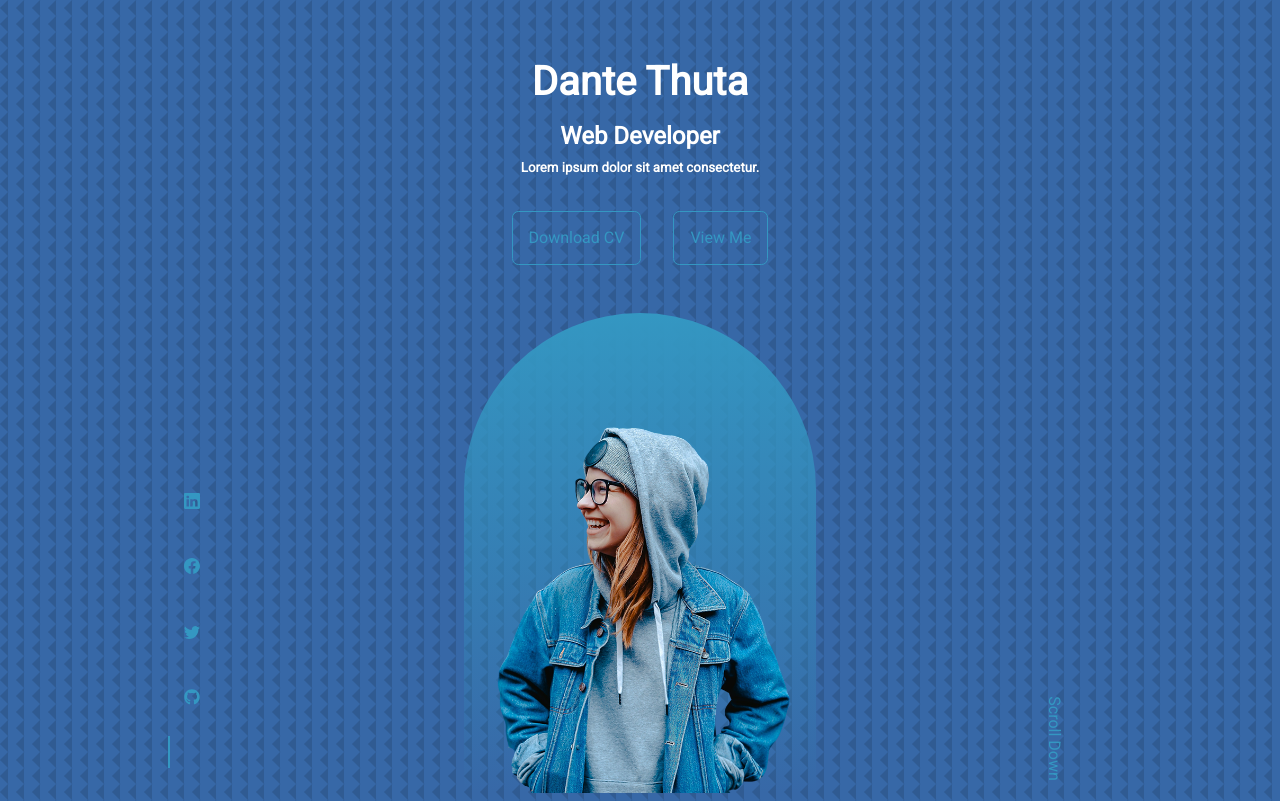
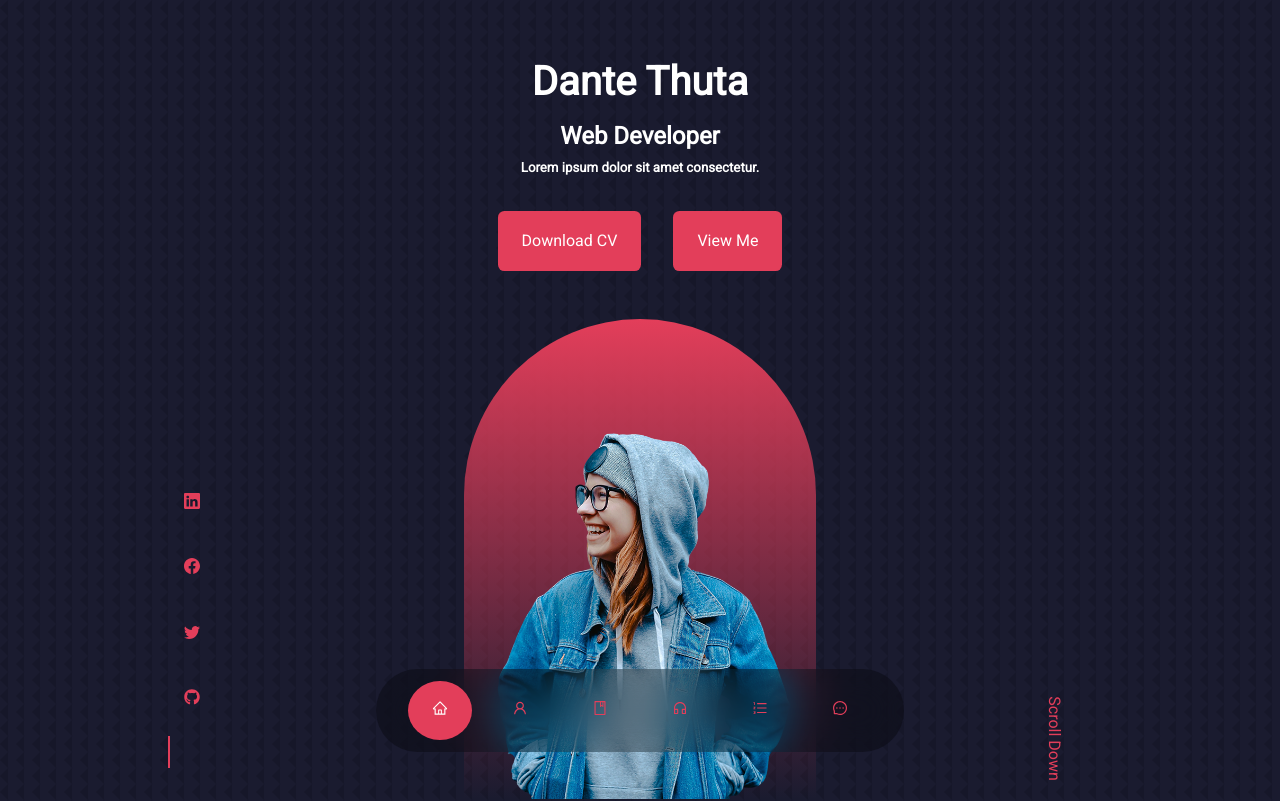
Before and after one commit to DanteThuta/react_portfolio, a React (Create React App) app: page / in a window 1280 px wide. Shown: the top 801 px of the page. Built offline with nearby package versions, Linux system fonts and the light colour scheme; the HTML template or start-up script is replaced by a standard one.

Commit message:
Adjusting Website Color

```diff
--- a/src/components/About/About.jsx
+++ b/src/components/About/About.jsx
@@ -40,7 +40,7 @@ const About = () => {
             dolorem asperiores vel quidem animi doloribus aspernatur maiores
             doloremque odio dignissimos consequatur ducimus voluptatibus?
           </p>
-          <a href="" className="btn btn-primary about-btn">
+          <a href="" className="btn btn-primary">
             Let's Talk
           </a>
         </div>
--- a/src/components/About/about.css
+++ b/src/components/About/about.css
@@ -42,13 +42,16 @@
 }
 
 .about__card {
-  background: var(--color-main);
+  background: var(--color-bg);
+  border: 1px solid var(--color-main-variant);
   border-radius: 2rem;
 
   padding: 1rem 1.5rem;
 
   text-align: center;
   color: var(--color-light);
+
+  transition: var(--transition);
 }
 
 .about__card:hover {
--- a/src/components/Contact/contact.css
+++ b/src/components/Contact/contact.css
@@ -12,7 +12,7 @@
 
 .contact__option {
   width: 100%;
-  background: var(--color-main-variant);
+  background: var(--color-bg);
   padding: 2rem 3rem;
   text-align: center;
 
@@ -57,7 +57,7 @@
 .contact__form input,
 textarea {
   width: 80%;
-  background: var(--color-main-variant);
+  background: var(--color-bg);
   border: 1px solid var(--color-light);
   border-radius: 1rem;
 
--- a/src/components/Footer/Footer.jsx
+++ b/src/components/Footer/Footer.jsx
@@ -1,11 +1,56 @@
 import React from "react";
 import "./footer.css";
+import { FaFacebook } from "react-icons/fa";
+import { AiFillTwitterSquare } from "react-icons/ai";
+import { FaInstagram } from "react-icons/fa";
 
 const Footer = () => {
   return (
-    <div>
-      <h1>footer</h1>
-    </div>
+    <footer>
+      <a href="" className="footer__logo">
+        Dante Thuta
+      </a>
+
+      <ul className="permaLinks">
+        <li>
+          <a href="#"> Home</a>
+        </li>
+        <li>
+          <a href="#about">About</a>
+        </li>
+        <li>
+          <a href="#experience">Experience</a>
+        </li>
+        <li>
+          <a href="#service">Service</a>
+        </li>
+        <li>
+          <a href="#portfolio">Portfolio</a>
+        </li>
+        <li>
+          <a href="#contact">Contact</a>
+        </li>
+      </ul>
+
+      <div className="footer__social-icons">
+        <a href="" className="footer__social-icon">
+          <FaFacebook />
+        </a>
+        <a href="" className="footer__social-icon">
+          <AiFillTwitterSquare />
+        </a>
+        <a href="" className="footer__social-icon">
+          <FaInstagram />
+        </a>
+      </div>
+
+      <div className="footer__copyright">
+        <small>
+          &copy; Dante Portfolio{" "}
+          <span className="copyright__letter">All Rights Reserved.</span>{" "}
+        </small>
+      </div>
+    </footer>
   );
 };
 
--- a/src/components/Footer/footer.css
+++ b/src/components/Footer/footer.css
@@ -0,0 +1,65 @@
+footer {
+  background: var(--color-bg);
+  padding: 3rem 0;
+  margin-top: 7rem;
+  font-size: 1.5rem;
+  text-align: center;
+}
+
+.footer__logo {
+  font-size: 2rem;
+  font-weight: 600;
+}
+
+.permaLinks {
+  display: flex;
+  justify-content: center;
+  margin: 1rem auto 2rem;
+}
+
+.permalinks li a {
+  font-size: 0.5rem;
+  color: var(--color-white);
+}
+
+.footer__social-icons {
+  display: flex;
+  align-items: center;
+  justify-content: center;
+  gap: 1.5rem;
+
+  margin-bottom: 1.5rem;
+}
+
+.footer__social-icon {
+  padding: 0.5rem auto;
+  background: var(--color-main);
+  color: var(--color-white);
+
+  /* border: 1px solid var(--color-main); */
+  border-radius: 2rem;
+}
+
+.footer__social-icon:hover {
+  background: var(--color-main);
+}
+
+.footer__copyright {
+  font-size: 1.5rem;
+}
+.copyright__letter {
+  font-weight: 800;
+  color: var(--color-main);
+}
+
+/* Media Screens */
+
+@media screen and (max-width: 1024px) {
+  .permaLinks {
+    flex-direction: column;
+    gap: 1rem;
+  }
+}
+
+@media screen and (max-width: 600px) {
+}
--- a/src/components/Nav/Nav.jsx
+++ b/src/components/Nav/Nav.jsx
@@ -6,6 +6,7 @@ import {
   AiOutlineUser,
   AiOutlineBook,
   AiOutlineCustomerService,
+  AiOutlineOrderedList,
   AiOutlineMessage,
 } from "react-icons/ai";
 import { useState } from "react";
@@ -30,15 +31,34 @@ const Nav = () => {
         {" "}
         <AiOutlineUser />
       </a>
-      <a href="#experience">
-        {" "}
+      <a
+        href="#experience"
+        onClick={() => setActiveNav("#experience")}
+        className={activeNav === "#experience" ? "active" : ""}
+      >
         <AiOutlineBook />
       </a>
-      <a href="#service">
+      <a
+        href="#service"
+        onClick={() => setActiveNav("#service")}
+        className={activeNav === "#service" ? "active" : ""}
+      >
         {" "}
         <AiOutlineCustomerService />
       </a>
-      <a href="#contact">
+      <a
+        href="#portfolio"
+        onClick={() => setActiveNav("#portfolio")}
+        className={activeNav === "#portfolio" ? "active" : ""}
+      >
+        {" "}
+        <AiOutlineOrderedList />
+      </a>
+      <a
+        href="#contact"
+        onClick={() => setActiveNav("#contact")}
+        className={activeNav === "#contact" ? "active" : ""}
+      >
         {" "}
         <AiOutlineMessage />
       </a>
--- a/src/components/Nav/nav.css
+++ b/src/components/Nav/nav.css
@@ -1,21 +1,21 @@
 nav {
-  max-width: max-content;
+  width: max-content;
   background: rgba(0, 0, 0, 0.3);
   padding: 0.75rem 2rem;
 
   display: block;
 
-  position: absolute;
+  z-index: 2;
+  position: fixed;
   left: 50%;
   transform: translateX(-50%);
-
-  margin-top: 2rem;
+  bottom: 3rem;
 
   display: flex;
   gap: 1rem;
   border-radius: 9rem;
 
-  backdrop-filter: 15px;
+  backdrop-filter: blur(20px);
 }
 
 a {
@@ -30,6 +30,6 @@ a:hover {
 }
 
 nav a.active {
-  background: var(--color-bg);
+  background: var(--color-main);
   color: var(--color--main);
 }
--- a/src/components/Portfolio/Portfolio.jsx
+++ b/src/components/Portfolio/Portfolio.jsx
@@ -67,7 +67,11 @@ const Portfolio = () => {
               <h3>{title}</h3>
 
               <div className="portfolio__item-cta">
-                <a href="www.github.com" className="btn " target="_blank">
+                <a
+                  href="www.github.com"
+                  className="btn btn-primary"
+                  target="_blank"
+                >
                   GitHub
                 </a>
                 <a
--- a/src/components/Portfolio/portfolio.css
+++ b/src/components/Portfolio/portfolio.css
@@ -6,7 +6,8 @@
 
 .portfolio__item {
   padding: 1rem;
-  background: var(--color-main-variant);
+  background: var(--color-bg);
+  /* border: 0.5px solid var(--color-main-variant); */
   border-radius: 1rem;
 
   transition: var(--transition);
--- a/src/components/Service/service.css
+++ b/src/components/Service/service.css
@@ -15,14 +15,15 @@
 }
 
 .service:hover {
-  background: transparent;
+  background: var(--color-main);
   border: 1px solid var(--color-white);
   cursor: default;
+  color: var(--color-light);
 }
 
 .service__head {
   padding: 2rem;
-  background: var(--color-main);
+  background: var(--color-main-variant);
   border-radius: 0 0 2rem 2rem;
   font-size: 1rem;
 
@@ -33,6 +34,8 @@
   display: flex;
   align-items: center;
   gap: 1rem;
+
+  /* color: var(--color-main); */
 
   padding: 1.5rem;
 }
--- a/src/components/Testimonicals/testimonicals.css
+++ b/src/components/Testimonicals/testimonicals.css
@@ -7,7 +7,7 @@
   margin: 0 auto 1rem;
   padding: 2rem;
 
-  background: var(--color-main-variant);
+  background: var(--color-bg);
   border-radius: 2rem;
   user-select: none;
 
--- a/src/index.css
+++ b/src/index.css
@@ -1,12 +1,15 @@
 @import url("https://fonts.googleapis.com/css2?family=Roboto&display=swap");
 
 :root {
-  --color-bg: #38524f;
-  --color-bg-variant: #142b29;
-  --color-main: #3497c2;
-  --color-main-variant: rgba(5, 67, 146, 0.8);
+  --color-bg: #1a1b2f;
+  --color-bg-variant: #52575d;
+
+  --color-main: #e33e5a;
+  --color-main-variant: #ff1c42;
   --color-white: #fff;
   --color-light: #d1cfcf;
+
+  --color-btn: #9852f9;
 
   --transition: all 400ms ease;
 
@@ -34,7 +37,7 @@ html {
 body {
   font-family: "Roboto", sans-serif;
   color: var(--color-white);
-  background: var(--color-main-variant);
+  background: var(--color-bg);
   background-image: url(./assets/bg-texture.png);
   /* background-size: cover; */
   object-fit: cover;
@@ -96,10 +99,11 @@ a:hover {
 }
 
 .btn {
-  padding: 0.75rem 1rem;
-  color: var(--color-main);
+  padding: 1rem 1.5rem;
+  color: var(--color-white);
+  background: var(--color-main);
 
-  border: 1px solid var(--color-main);
+  /* border: 1px solid var(--color-main); */
   border-radius: 0.4rem;
   transition: var(--transition);
 
@@ -114,7 +118,7 @@ a:hover {
 }
 
 .btn-primary {
-  background: var(--color-main-variant);
+  background: var(--color-btn);
   color: var(--color-white);
 }
 
```
